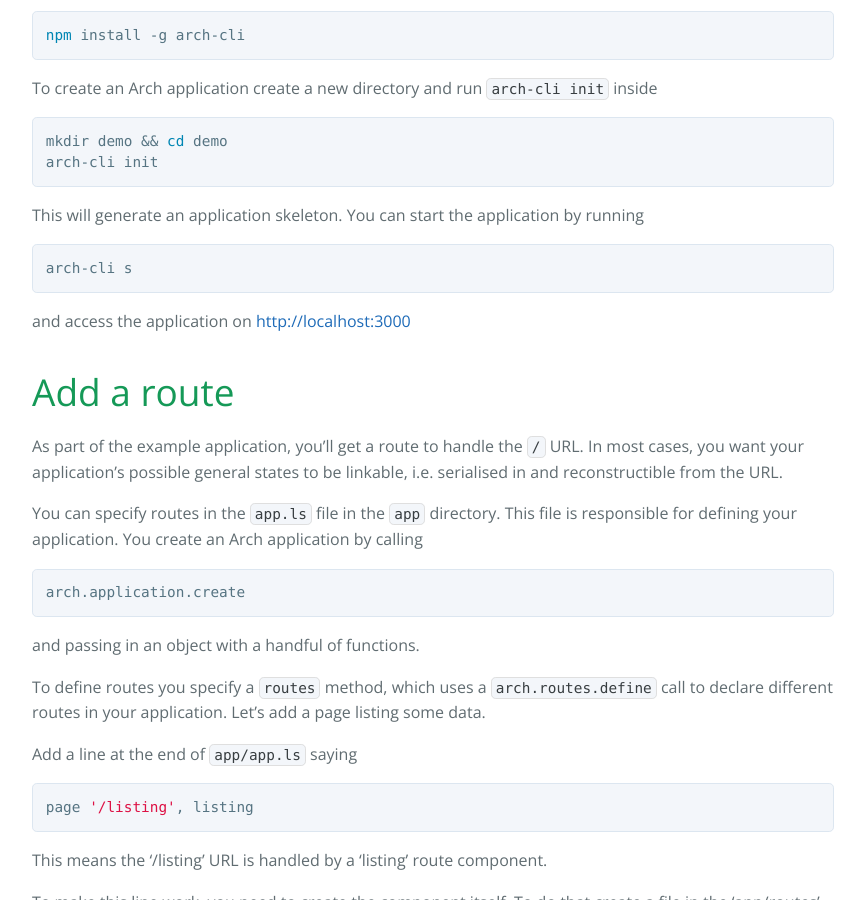
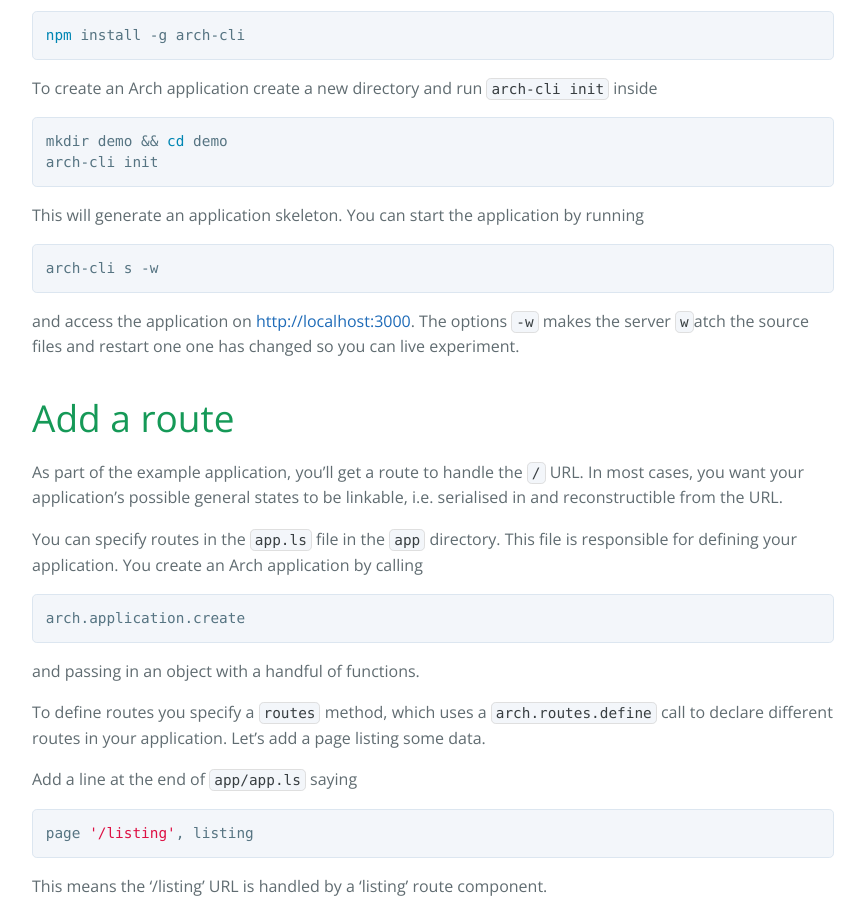
Before and after one commit to arch-js/arch-js.github.io, a Jekyll site: the page built from docs/02-basic-tutorial.md, in a window 1280 px wide and 900 px high, scrolled down 447 px. Shown: the whole window, without its empty margins (207-1072 px from the left). Built offline with Jekyll 4.4.1, drawn with Linux system fonts in a browser that asks for light colours; some of the changed text lies outside the part shown.

Commit message:
Doc updates 2015-06-21

````diff
--- a/docs/02-basic-tutorial.md
+++ b/docs/02-basic-tutorial.md
@@ -22,10 +22,10 @@ arch-cli init
 This will generate an application skeleton. You can start the application by running
 
 ```
-arch-cli s
+arch-cli s -w
 ```
 
-and access the application on [http://localhost:3000](http://localhost:3000)
+and access the application on [http://localhost:3000](http://localhost:3000). The options `-w` makes the server `w`atch the source files and restart one one has changed so you can live experiment.
 
 ## Add a route
 As part of the example application, you'll get a route to handle  the `/` URL. In most cases, you want your application's possible general states to be linkable, i.e. serialised in and reconstructible from the URL.
````
Also changed, not shown: other parts of docs/02-basic-tutorial.md (+3 -3 lines).
